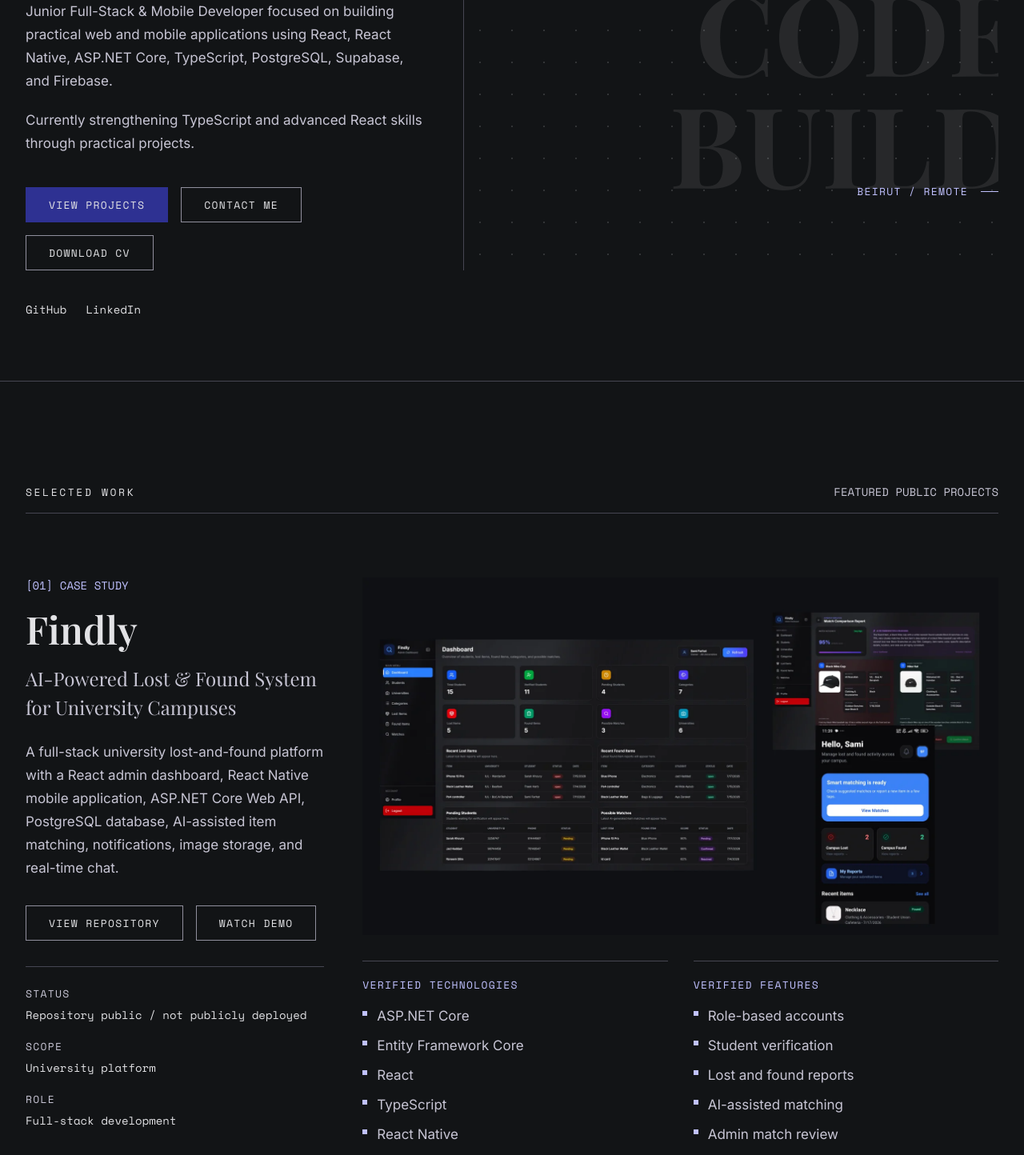
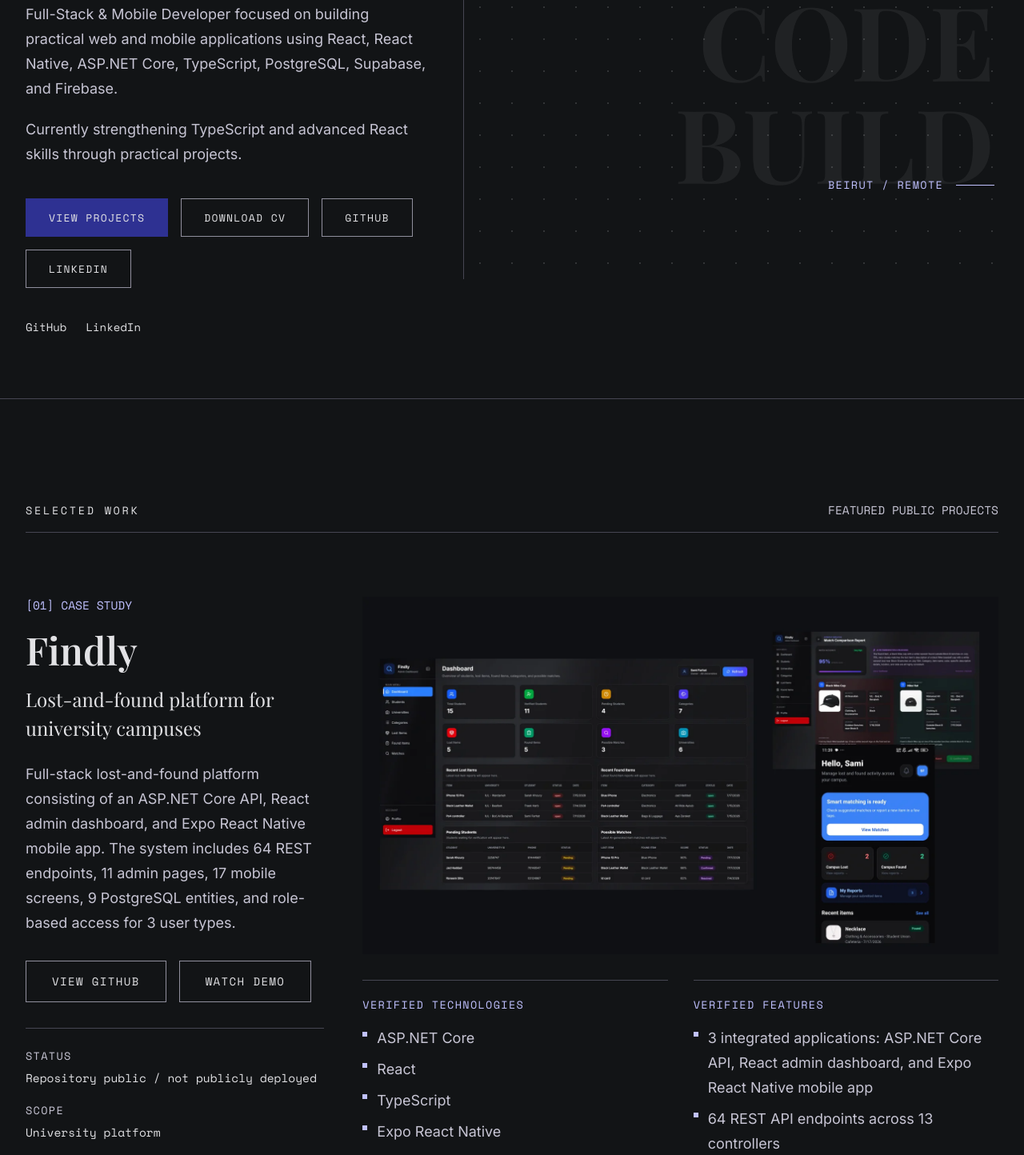
Before and after one commit to SF-47/MyPortfolio, a React (Vite) app: page / in a window 1280 px wide. Shown: the part 480-1924 px from the top of the page at 80% size. Built offline with nearby package versions, Linux system fonts and the light colour scheme.

Commit message:
Improve portfolio content and readability

```diff
--- a/src/components/Contact.tsx
+++ b/src/components/Contact.tsx
@@ -1,6 +1,18 @@
 import { useState } from 'react'
 import type { FormEvent } from 'react'
 import { profile, socialLinks } from '../data/portfolioData'
+
+const contactLinks = [
+  { label: 'Email', value: profile.email, href: `mailto:${profile.email}` },
+  { label: 'GitHub', value: 'github.com/SF-47', href: 'https://github.com/SF-47', external: true },
+  {
+    label: 'LinkedIn',
+    value: 'linkedin.com/in/sami-farhat-46692641a',
+    href: socialLinks.find((link) => link.label === 'LinkedIn')?.href,
+    external: true,
+  },
+  { label: 'Portfolio', value: 'This website', href: '/' },
+]
 
 type FormValues = {
   name: string
@@ -63,11 +75,30 @@ export function Contact() {
           <span className="meta-num mb-4 block text-primary">[05] CONNECT</span>
           <h2 className="section-title mb-6">Start a Conversation.</h2>
           <p className="mb-8 max-w-xl text-body text-on-surface-variant">
-            Open to junior developer roles, internships, remote opportunities, and selected freelance projects.
+            Open to full-stack, mobile, remote, and selected freelance opportunities.
           </p>
           <div className="space-y-6">
             <ContactRow icon="mail" label="Email" value={profile.email} href={`mailto:${profile.email}`} />
             <ContactRow icon="location_on" label="Location" value={profile.location} />
+            <div className="border-t border-outline-variant pt-6">
+              <p className="label-caps mb-4 text-primary">Direct Links</p>
+              <div className="grid gap-3">
+                {contactLinks.map((link) =>
+                  link.href ? (
+                    <a
+                      className="contact-link"
+                      href={link.href}
+                      key={link.label}
+                      target={link.external ? '_blank' : undefined}
+                      rel={link.external ? 'noopener noreferrer' : undefined}
+                    >
+                      <span>{link.label}</span>
+                      <span>{link.value}</span>
+                    </a>
+                  ) : null,
+                )}
+              </div>
+            </div>
             <div className="flex items-center gap-4">
               <span className="flex h-12 w-12 items-center justify-center border border-outline transition-colors">
                 <span className="material-symbols-outlined">link</span>
@@ -77,7 +108,7 @@ export function Contact() {
                 <div className="flex flex-wrap gap-4">
                   {socialLinks.map((link) =>
                     link.href ? (
-                      <a className="label-caps text-on-surface hover:text-primary" href={link.href} key={link.label} target={link.external ? '_blank' : undefined} rel={link.external ? 'noreferrer' : undefined}>
+                      <a className="label-caps text-on-surface hover:text-primary" href={link.href} key={link.label} target={link.external ? '_blank' : undefined} rel={link.external ? 'noopener noreferrer' : undefined}>
                         {link.label}
                       </a>
                     ) : (
@@ -143,7 +174,7 @@ export function Contact() {
           </button>
           <p className="mt-4 text-sm leading-6 text-on-surface-variant" role="status">
             {status === 'mailto'
-              ? 'A prepared email draft was requested. If your email app did not open, email Sami directly using the address shown here.'
+              ? 'A prepared email draft was requested. If your email app did not open, use the direct email link on this page.'
               : 'No backend email service is configured, so this form uses a mailto fallback.'}
           </p>
           {status === 'error' ? (
--- a/src/components/Experience.tsx
+++ b/src/components/Experience.tsx
@@ -36,7 +36,7 @@ export function Experience() {
               <span className="meta-num mb-4 block text-primary">{item.year}</span>
               <h3 className="mb-3 font-display text-3xl font-semibold">{item.degree}</h3>
               <p className="mb-4 text-body text-on-surface-variant">{item.institution}</p>
-              <p className="text-body text-on-surface-variant">{item.status}</p>
+              {item.status ? <p className="text-body text-on-surface-variant">{item.status}</p> : null}
             </article>
           ))}
         </div>
--- a/src/components/Footer.tsx
+++ b/src/components/Footer.tsx
@@ -8,7 +8,7 @@ export function Footer() {
         <div className="flex flex-wrap gap-6">
           {socialLinks.map((link) =>
             link.href ? (
-              <a className="meta-num text-on-surface-variant underline underline-offset-4 transition hover:text-primary" href={link.href} key={link.label} target={link.external ? '_blank' : undefined} rel={link.external ? 'noreferrer' : undefined}>
+              <a className="meta-num text-on-surface-variant underline underline-offset-4 transition hover:text-primary" href={link.href} key={link.label} target={link.external ? '_blank' : undefined} rel={link.external ? 'noopener noreferrer' : undefined}>
                 {link.label}
               </a>
             ) : (
--- a/src/components/Hero.tsx
+++ b/src/components/Hero.tsx
@@ -15,17 +15,28 @@ export function Hero() {
           <a className="editorial-button editorial-button-primary" href="#work">
             View Projects
           </a>
-          <a className="editorial-button" href="#contact">
-            Contact Me
-          </a>
           <a className="editorial-button" href="/cv.pdf" download>
             Download CV
           </a>
+          {socialLinks.map((link) =>
+            link.href ? (
+              <a
+                className="editorial-button"
+                href={link.href}
+                key={link.label}
+                target={link.external ? '_blank' : undefined}
+                rel={link.external ? 'noopener noreferrer' : undefined}
+                aria-label={`Open Sami Farhat's ${link.label} profile`}
+              >
+                {link.label}
+              </a>
+            ) : null,
+          )}
         </div>
         <div className="mt-10 flex flex-wrap gap-6">
           {socialLinks.map((link) =>
             link.href ? (
-              <a className="editorial-link" href={link.href} key={link.label} target={link.external ? '_blank' : undefined} rel={link.external ? 'noreferrer' : undefined}>
+              <a className="editorial-link" href={link.href} key={link.label} target={link.external ? '_blank' : undefined} rel={link.external ? 'noopener noreferrer' : undefined}>
                 {link.label}
               </a>
             ) : (
--- a/src/components/Projects.tsx
+++ b/src/components/Projects.tsx
@@ -6,7 +6,14 @@ function ProjectActions({ project }: { project: Project }) {
     <div className="mt-8 flex flex-wrap gap-4">
       {project.actions.map((action) =>
         action.href ? (
-          <a className="editorial-button text-center" href={action.href} key={action.label} target={action.external ? '_blank' : undefined} rel={action.external ? 'noreferrer' : undefined}>
+          <a
+            className="editorial-button editorial-button-large text-center"
+            href={action.href}
+            key={action.label}
+            target={action.external ? '_blank' : undefined}
+            rel={action.external ? 'noopener noreferrer' : undefined}
+            aria-label={`${action.label} for ${project.title}`}
+          >
             {action.label}
           </a>
         ) : (
@@ -34,7 +41,7 @@ export function Projects() {
           <div className="order-2 md:order-1 md:col-span-4">
             <span className="meta-num mb-4 block text-primary">[{findly.id}] CASE STUDY</span>
             <h3 className="section-title mb-4">{findly.title}</h3>
-            <p className="mb-6 font-display text-[24px] leading-9 text-on-surface-variant">{findly.kicker}</p>
+            <p className="mb-6 font-display text-[24px] leading-9 text-on-surface">{findly.kicker}</p>
             <p className="text-body text-on-surface-variant">{findly.description}</p>
             <ProjectActions project={findly} />
             <dl className="mt-8 grid grid-cols-1 gap-5 border-t border-outline-variant pt-6">
@@ -48,7 +55,7 @@ export function Projects() {
           </div>
           <div className="order-1 md:order-2 md:col-span-8">
             <div className="aspect-[16/9] overflow-hidden bg-surface-variant">
-              <a className="block h-full w-full focus-visible:outline focus-visible:outline-2 focus-visible:outline-offset-4 focus-visible:outline-primary" href={findly.image} target="_blank" rel="noreferrer" aria-label="Open larger Findly project image preview">
+              <a className="block h-full w-full focus-visible:outline focus-visible:outline-2 focus-visible:outline-offset-4 focus-visible:outline-primary" href={findly.image} target="_blank" rel="noopener noreferrer" aria-label="Open larger Findly project image preview">
                 <img className="h-full w-full object-cover object-center transition duration-700" src={findly.image} alt={findly.imageAlt} width="960" height="540" loading="lazy" />
               </a>
             </div>
@@ -64,7 +71,7 @@ export function Projects() {
         <div className="grid items-end gap-12 md:grid-cols-12">
           <div className="md:col-span-7">
             <div className="aspect-[4/3] overflow-hidden bg-surface-variant">
-              <a className="block h-full w-full focus-visible:outline focus-visible:outline-2 focus-visible:outline-offset-4 focus-visible:outline-primary" href={shawarma.image} target="_blank" rel="noreferrer" aria-label="Open larger Shawarma Story project image preview">
+              <a className="block h-full w-full focus-visible:outline focus-visible:outline-2 focus-visible:outline-offset-4 focus-visible:outline-primary" href={shawarma.image} target="_blank" rel="noopener noreferrer" aria-label="Open larger Shawarma Story project image preview">
                 <img className="h-full w-full object-cover object-center transition duration-700" src={shawarma.image} alt={shawarma.imageAlt} width="900" height="675" loading="lazy" />
               </a>
             </div>
@@ -72,7 +79,7 @@ export function Projects() {
           <div className="md:col-span-5 md:pb-12">
             <span className="meta-num mb-4 block text-primary">[{shawarma.id}] WEB PLATFORM</span>
             <h3 className="section-title mb-4">{shawarma.title}</h3>
-            <p className="mb-6 font-display text-[24px] leading-9 text-on-surface-variant">{shawarma.kicker}</p>
+            <p className="mb-6 font-display text-[24px] leading-9 text-on-surface">{shawarma.kicker}</p>
             <p className="text-body text-on-surface-variant">{shawarma.description}</p>
             <ProjectActions project={shawarma} />
             <dl className="mt-8 flex flex-col border-l-2 border-primary pl-6">
--- a/src/data/portfolioData.ts
+++ b/src/data/portfolioData.ts
@@ -20,17 +20,17 @@ export const navItems: NavItem[] = [
 
 export const profile = {
   name: 'Sami Farhat',
-  title: 'Junior Full-Stack & Mobile Developer',
+  title: 'Full-Stack & Mobile Developer',
   location: 'Beirut, Lebanon',
-  email: 'samihfarhat2005@gmail.com',
+  email: 'sami.farhat.dev@gmail.com',
   availability:
-    'Open to junior developer roles, internships, remote opportunities, and freelance projects.',
+    'Open to full-stack, mobile, remote, and freelance developer opportunities.',
   summary:
-    'Junior Full-Stack & Mobile Developer focused on building practical web and mobile applications using React, React Native, ASP.NET Core, TypeScript, PostgreSQL, Supabase, and Firebase.',
+    'Full-Stack & Mobile Developer focused on building practical web and mobile applications using React, React Native, ASP.NET Core, TypeScript, PostgreSQL, Supabase, and Firebase.',
   growth:
     'Currently strengthening TypeScript and advanced React skills through practical projects.',
   educationSummary:
-    'He has completed the degree requirements for a Bachelor of Science in Computer Science at the Islamic University of Lebanon and is currently waiting for the official graduation certificate.',
+    'Bachelor of Science in Computer Science at the Islamic University of Lebanon, October 2023 - August 2026.',
 }
 
 export const socialLinks: LinkItem[] = [
@@ -42,38 +42,38 @@ export const projects: Project[] = [
   {
     id: '01',
     title: 'Findly',
-    kicker: 'AI-Powered Lost & Found System for University Campuses',
+    kicker: 'Lost-and-found platform for university campuses',
     description:
-      'A full-stack university lost-and-found platform with a React admin dashboard, React Native mobile application, ASP.NET Core Web API, PostgreSQL database, AI-assisted item matching, notifications, image storage, and real-time chat.',
+      'Full-stack lost-and-found platform consisting of an ASP.NET Core API, React admin dashboard, and Expo React Native mobile app. The system includes 64 REST endpoints, 11 admin pages, 17 mobile screens, 9 PostgreSQL entities, and role-based access for 3 user types.',
     image: stitchAsset('findly-real-composite.webp'),
     imageAlt:
       'Findly admin dashboard and React Native mobile application screens',
     repository: 'https://github.com/SF-47/findly',
     actions: [
-      { label: 'View Repository', href: 'https://github.com/SF-47/findly', external: true },
+      { label: 'View GitHub', href: 'https://github.com/SF-47/findly', external: true },
       {
         label: 'Watch Demo',
-        href: 'https://drive.google.com/file/d/1v0SOa4yqmMoDwy0Iu_RnM6rnAb1L9V1M/view?usp=drive_link',
+        href: 'https://drive.google.com/file/d/1v0SOa4yqmMoDwy0Iu_RnM6rnAb1L9V1M/view?usp=sharing',
         external: true,
       },
     ],
     technologies: [
       'ASP.NET Core',
-      'Entity Framework Core',
       'React',
       'TypeScript',
-      'React Native',
+      'Expo React Native',
       'PostgreSQL',
       'Supabase',
-      'n8n / Gemini AI',
+      'JWT Authentication',
+      'BCrypt password hashing',
+      'n8n integration',
     ],
     features: [
-      'Role-based accounts',
-      'Student verification',
-      'Lost and found reports',
-      'AI-assisted matching',
-      'Admin match review',
-      'Real-time chat and notifications',
+      '3 integrated applications: ASP.NET Core API, React admin dashboard, and Expo React Native mobile app',
+      '64 REST API endpoints across 13 controllers',
+      '9 PostgreSQL entities and 3 user roles: Owner, UniversityAdmin, and Student',
+      '11 admin pages and 17 mobile screens',
+      'Matching candidates filtered by university, category, report type, open status, student, date window, and candidate limit',
     ],
     meta: [
       { label: 'Status', value: 'Repository public / not publicly deployed' },
@@ -86,16 +86,16 @@ export const projects: Project[] = [
     title: 'Shawarma Story QR Menu',
     kicker: 'Customer QR menu and admin management dashboard',
     description:
-      'A live bilingual restaurant QR menu built for a real client, combining a customer-facing ordering experience with a protected Firebase Authentication admin dashboard for managing menu items, categories, prices, availability, and Firestore menu data.',
+      'Bilingual QR restaurant menu built with React, Vite, Tailwind CSS, and Firebase. The application includes a public customer interface, protected admin panel, Arabic RTL support, persistent cart, WhatsApp checkout, 7 menu-management operations, and 23 reusable React components.',
     image: stitchAsset('shawarma-real-composite.webp'),
     imageAlt:
       'Shawarma Story bilingual QR menu, cart ordering flow, and Firebase admin panel',
     repository: 'https://github.com/SF-47/restaurant-qr-menu',
     liveUrl: 'https://shawarmastory.com',
     actions: [
-      { label: 'Visit Website', href: 'https://shawarmastory.com', external: true },
+      { label: 'Live Website', href: 'https://shawarmastory.com', external: true },
       {
-        label: 'View Repository',
+        label: 'View GitHub',
         href: 'https://github.com/SF-47/restaurant-qr-menu',
         external: true,
       },
@@ -108,14 +108,15 @@ export const projects: Project[] = [
       'Firebase Firestore',
       'Firebase Authentication',
       'Firebase Hosting',
+      'LocalStorage cart persistence',
     ],
     features: [
-      'Bilingual English and Arabic support',
-      'RTL layout',
-      'Customer category filtering and cart controls',
-      'WhatsApp checkout',
-      'Firebase Authentication admin login',
-      'Add, edit, delete, price, availability, and category management',
+      '2 interfaces in one React/Vite application: public customer menu and protected admin panel',
+      '2 routes and 23 reusable React component files',
+      'English and Arabic with Arabic RTL support',
+      '7 admin menu-management operations',
+      'Firestore collections: menuItems and admins',
+      'WhatsApp checkout and admin metrics for total, available, unavailable, and categories',
     ],
     meta: [
       { label: 'Status', value: 'Live client website' },
@@ -127,87 +128,75 @@ export const projects: Project[] = [
 
 export const skillGroups: SkillGroup[] = [
   {
-    title: 'Languages',
-    items: ['JavaScript', 'TypeScript', 'C#', 'Java', 'Python', 'C++'],
+    title: 'Frontend',
+    items: ['React', 'TypeScript', 'JavaScript', 'Tailwind CSS', 'HTML5', 'CSS3'],
   },
   {
-    title: 'Frontend',
-    items: ['React', 'HTML5', 'CSS3', 'Tailwind CSS', 'React Router'],
+    title: 'Backend',
+    items: ['ASP.NET Core', 'C#', 'REST APIs', 'JWT Authentication'],
   },
   {
     title: 'Mobile',
-    items: ['React Native', 'Expo', 'NativeWind'],
+    items: ['React Native', 'Expo', 'NativeWind', 'Flutter'],
   },
   {
-    title: 'Backend',
-    items: [
-      'ASP.NET Core Web API',
-      'Entity Framework Core',
-      'REST APIs',
-      'JWT Authentication',
-      'Role-Based Authorization',
-      'BCrypt',
-    ],
-  },
-  {
-    title: 'Databases and Cloud',
+    title: 'Databases & Cloud',
     items: [
       'PostgreSQL',
       'Supabase',
-      'Supabase Storage',
-      'Supabase Realtime',
       'Firebase Firestore',
       'Firebase Authentication',
       'Firebase Hosting',
       'SQL Server',
-      'SSMS',
+      'Cloudflare',
     ],
   },
   {
-    title: 'AI and Automation',
-    items: ['n8n', 'Gemini AI integration'],
+    title: 'Tools & Workflow',
+    items: ['Git', 'GitHub', 'Postman', 'Jira', 'VS Code'],
   },
   {
-    title: 'Tools',
-    items: ['Git', 'GitHub', 'Postman', 'Jira', 'VS Code', 'Stitch'],
+    title: 'Programming Languages',
+    items: ['JavaScript', 'TypeScript', 'C#', 'Java', 'Python', 'C++'],
   },
   {
-    title: 'Spoken Languages',
-    items: ['Arabic — Native', 'English — Upper-Intermediate'],
+    title: 'Automation & AI',
+    items: ['n8n'],
+  },
+  {
+    title: 'Academic Exposure',
+    items: ['Java Desktop Applications', 'C# Windows Forms'],
   },
 ]
 
 export const education: EducationItem[] = [
   {
-    year: '2026',
+    year: 'October 2023 - August 2026',
     degree: 'Bachelor of Science in Computer Science',
     institution: 'Islamic University of Lebanon',
-    status: 'Degree requirements completed — official graduation certificate pending',
   },
 ]
 
 export const experience: ExperienceItem[] = [
   {
-    year: '2025',
+    year: 'January 2026 - July 2026',
+    role: 'Freelance Frontend Developer',
+    organization: 'Shawarma Story',
+    details: [
+      'Built and deployed a mobile-first bilingual restaurant QR menu.',
+      'Implemented a protected Firebase-backed admin panel for menu management.',
+      'Added English and Arabic support with RTL layout, cart persistence, and WhatsApp checkout.',
+    ],
+  },
+  {
+    year: 'November 2025 - December 2025',
     role: 'Frontend Developer Intern',
     organization: 'TechTalks Community',
     location: 'Remote',
     details: [
-      'Completed the official TechTalks Internship Program',
-      'Worked with React, Git, GitHub, databases, REST APIs, Jira, and structured development workflows',
-      'Official Internship Completion Certificate issued in December 2025',
-    ],
-  },
-  {
-    year: '2024',
-    role: 'Freelance Frontend Developer',
-    organization: 'Shawarma Story',
-    details: [
-      'Built and deployed a mobile-first bilingual restaurant QR menu',
-      'Implemented Firebase-backed menu and protected admin functionality',
-      'Added English and Arabic support with RTL layout',
-      'Added cart controls, customer notes, and WhatsApp ordering',
-      'Deployed using Firebase Hosting and a custom domain',
+      'Completed the official TechTalks Internship Program.',
+      'Worked with React, Git, GitHub, databases, REST APIs, Jira, and structured development workflows.',
+      'Received the official internship completion certificate in December 2025.',
     ],
   },
 ]
--- a/src/index.css
+++ b/src/index.css
@@ -61,7 +61,7 @@ button:focus-visible,
 a:focus-visible,
 input:focus-visible,
 textarea:focus-visible {
-  outline: 1px solid #c0c1ff;
+  outline: 2px solid #c0c1ff;
   outline-offset: 4px;
 }
 
@@ -132,15 +132,15 @@ textarea:focus-visible {
 }
 
 @utility text-body {
-  font-size: 17px;
-  line-height: 29px;
+  font-size: 18px;
+  line-height: 31px;
   font-weight: 400;
 }
 
 @utility label-caps {
   font-family: 'Space Mono', monospace;
-  font-size: 13px;
-  line-height: 18px;
+  font-size: 13.5px;
+  line-height: 20px;
   font-weight: 500;
   letter-spacing: 0.1em;
   text-transform: uppercase;
@@ -157,16 +157,16 @@ textarea:focus-visible {
 
 @utility meta-num {
   font-family: 'Space Mono', monospace;
-  font-size: 14px;
-  line-height: 20px;
+  font-size: 14.5px;
+  line-height: 22px;
   font-weight: 400;
   letter-spacing: 0;
 }
 
 @utility skill-item {
   font-family: 'Space Mono', monospace;
-  font-size: 14px;
-  line-height: 22px;
+  font-size: 15px;
+  line-height: 24px;
   font-weight: 400;
   letter-spacing: 0.04em;
 }
@@ -182,11 +182,11 @@ textarea:focus-visible {
 
 @utility editorial-button {
   display: inline-flex;
-  min-height: 44px;
+  min-height: 48px;
   align-items: center;
   justify-content: center;
   border: 1px solid #908f9d;
-  padding: 12px 28px;
+  padding: 14px 28px;
   font-family: 'Space Mono', monospace;
   font-size: 13px;
   line-height: 18px;
@@ -194,6 +194,12 @@ textarea:focus-visible {
   letter-spacing: 0.1em;
   text-transform: uppercase;
   transition: background-color 160ms ease, border-color 160ms ease, opacity 160ms ease;
+}
+
+@utility editorial-button-large {
+  min-height: 52px;
+  padding-inline: 32px;
+  font-size: 14px;
 }
 
 @utility editorial-button-primary {
@@ -234,7 +240,7 @@ textarea:focus-visible {
   font-size: 120px;
   line-height: 1;
   font-weight: 700;
-  color: rgb(226 226 229 / 10%);
+  color: rgb(226 226 229 / 7%);
 }
 
 .editorial-button:hover {
@@ -243,6 +249,30 @@ textarea:focus-visible {
 
 .editorial-button-primary:hover {
   background: #373a9b;
+}
+
+@utility contact-link {
+  display: grid;
+  grid-template-columns: minmax(88px, 0.35fr) minmax(0, 1fr);
+  gap: 16px;
+  border-bottom: 1px solid #464652;
+  padding-block: 12px;
+  color: #e2e2e5;
+  font-family: 'Space Mono', monospace;
+  font-size: 14px;
+  line-height: 22px;
+  transition: color 160ms ease, border-color 160ms ease;
+}
+
+.contact-link span:last-child {
+  overflow-wrap: anywhere;
+  color: #c7c5d4;
+}
+
+.contact-link:hover,
+.contact-link:focus-visible {
+  border-color: #c0c1ff;
+  color: #c0c1ff;
 }
 
 @utility editorial-menu-button {
@@ -296,7 +326,7 @@ textarea:focus-visible {
   }
 
   .hero-watermark {
-    font-size: 140px;
+    font-size: 128px;
   }
 }
 
@@ -315,8 +345,8 @@ textarea:focus-visible {
   }
 
   .text-body {
-    font-size: 16px;
-    line-height: 27px;
+    font-size: 17px;
+    line-height: 29px;
   }
 
   .section-title {
@@ -335,6 +365,11 @@ textarea:focus-visible {
     font-size: 28px;
     line-height: 36px;
   }
+
+  .contact-link {
+    grid-template-columns: 1fr;
+    gap: 4px;
+  }
 }
 
 @media (prefers-reduced-motion: reduce) {
--- a/src/types/portfolio.ts
+++ b/src/types/portfolio.ts
@@ -44,5 +44,5 @@ export type EducationItem = {
   year: string
   degree: string
   institution: string
-  status: string
+  status?: string
 }
```
Also changed, not shown: index.html (+6 -6 lines).
